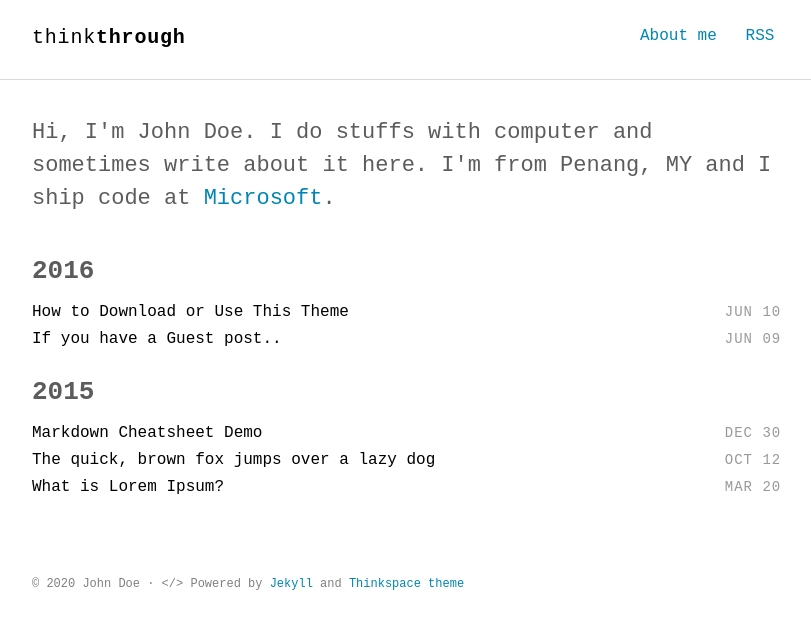
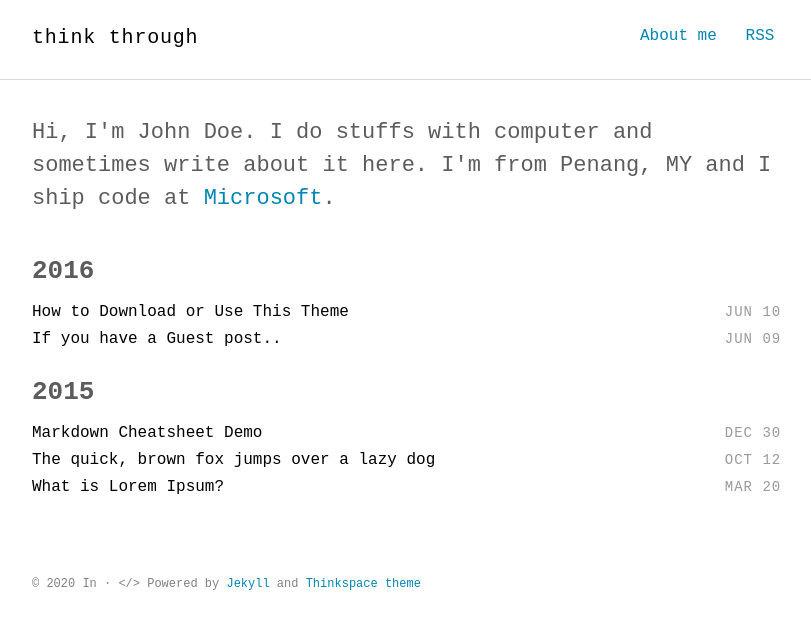
Before and after one commit to heimdallrj/notes, a Jekyll site: the page built from index.html, in a window 1280 px wide. Shown: the top 629 px of the page, without its empty margins (232-1043 px from the left). Built offline with Jekyll 4.4.1, drawn with Linux system fonts in a browser that asks for light colours; some web fonts are replaced; part of the change alters nothing that is shown.

Commit message:
Add minor text change

```diff
--- a/_config.yml
+++ b/_config.yml
@@ -1,7 +1,7 @@
 # Site settings
-title_left    : "think"
-title_right   : "through" # default: ""
-description   : "Minimalist Jekyll theme for technical writing blog."
+title_left    : "think through"
+title_right   : "" # default: ""
+description   : ""
 keywords      : "Jekyll, theme, free, download, SEO, blog, web, minimalist, thinkspace"
 url           : https://thinkholic.github.io/notes # site url
 baseurl       : "" # apply repo name like "/myproject" if used under gh-pages branch, else (under master branch) just leave empty/blank
@@ -28,7 +28,7 @@ sass:
 
 # Author settings
 author:
-  name     : "John Doe"
+  name     : "In"
 
 plugins:
   - jekyll-sitemap
```
